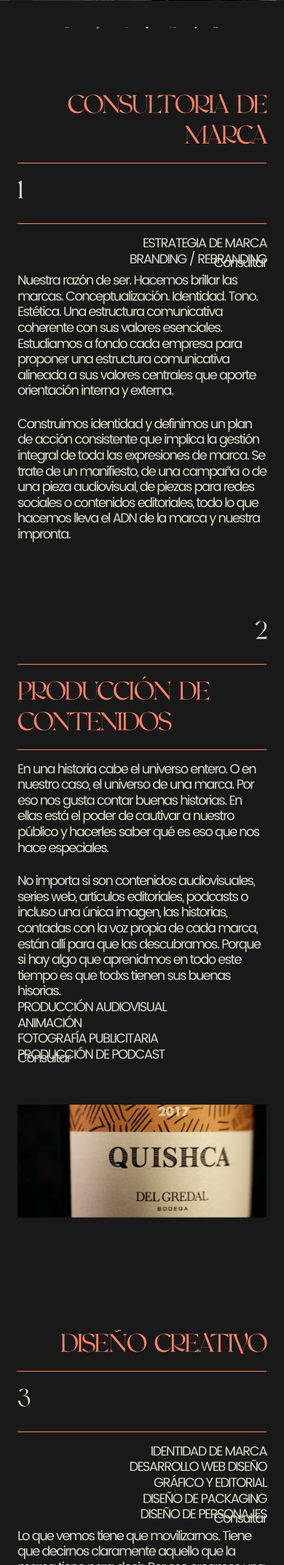
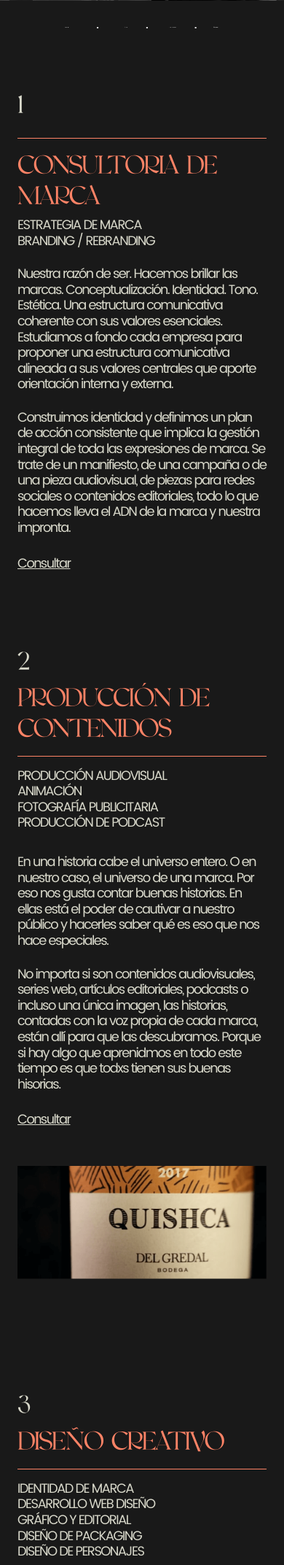
Before and after one commit to chimpadigital/cinergia-web, a PHP site: page /services.php in a window 390 px wide. Shown: the part 1104-3249 px from the top of the page at 73% size. Run offline with PHP 8.4, Linux system fonts and the light colour scheme.

Commit message:
ajustando mobile service

```diff
--- a/assets/css/style.css
+++ b/assets/css/style.css
@@ -347,10 +347,11 @@ lottie-player {
 }
 .btn-link-naranja {
     bottom: 0;
-    font-size: 18px;
+    font-size: 24px;
     position: absolute;
     transition: all .3s;
     color: var(--pastel);
+    text-decoration: underline;
 }
 .btn-link-naranja:hover {color: var(--naranja);}
 .nav-menu p {line-height: 1;}
@@ -1202,4 +1203,10 @@ footer ul li p {
         padding-left: 0;
         border-left: none;
     }
+    /* === */
+
+    .btn-link-naranja {
+        font-size: 18px;
+        position: relative;
+    }
 }
--- a/services.php
+++ b/services.php
@@ -76,23 +76,24 @@
         <section class="bg-negro p-100">
             <div class="container">
                 <div class="row">
-                    <div class="col-md-4">
-                        <h3 class="Valky fc-naranja text-end">CONSULTORIA DE MARCA</h3>
-                        <hr class="hr-divider-naranja">
+                    <div class="col-md-4 order-2 order-md-1">
+                        <h3 class="Valky fc-naranja text-md-end ">CONSULTORIA DE MARCA</h3>
+                        <hr class="hr-divider-naranja d-none d-md-block">
                     </div>
-                    <div class="col-md-7 offset-md-1 d-flex flex-column justify-content-end">
+                    <div class="col-md-7 offset-md-1 d-flex flex-column justify-content-end  order-1 order-md-2">
                         <h3 class="Valky fc-pastel">1</h3>
                         <hr class="hr-divider-naranja">
                     </div>
                 </div>
                 <div class="row">
-                    <div class="col-md-4 d-flex flex-column justify-content-center align-items-end position-relative">
-                        <h5 class="fc-pastel text-end">ESTRATEGIA DE MARCA <br> BRANDING / REBRANDING</h5>
-                        <a href="contacto.php" class="btn-link-naranja mt-5">Consultar</a>
+                    <div class="col-md-4 d-flex flex-column justify-content-center align-items-md-end position-relative">
+                        <h5 class="fc-pastel text-md-end mb-4 mb-md-0">ESTRATEGIA DE MARCA <br> BRANDING / REBRANDING</h5>
+                        <a href="contacto.php" class="btn-link-naranja d-none d-md-block">Consultar</a>
                     </div>
                     <div class="col-md-7 offset-md-1">
                         <h5 class="fc-pastel mb-4">Nuestra razón de ser. Hacemos brillar las marcas. Conceptualización. Identidad. Tono. Estética. Una estructura comunicativa coherente con sus valores esenciales. Estudiamos a fondo cada empresa para proponer una estructura comunicativa alineada a sus valores centrales que aporte orientación interna y externa.</h5>
                         <h5 class="fc-pastel mb-0">Construimos identidad y definimos un plan de acción consistente que implica la gestión integral de toda las expresiones de marca. Se trate de un manifiesto, de una campaña o de una pieza audiovisual, de piezas para redes sociales o contenidos editoriales, todo lo que hacemos lleva el ADN de la marca y nuestra impronta.</h5>
+                        <a href="contacto.php" class="btn-link-naranja mt-4 position-relatice d-block d-md-none">Consultar</a>
                     </div>
                 </div>
             </div>
@@ -101,9 +102,9 @@
         <section class="bg-negro p-100">
             <div class="container">
                 <div class="row">
-                    <div class="col-md-6 d-flex flex-column justify-content-end align-items-end">
+                    <div class="col-md-6 d-flex flex-column justify-content-end align-items-md-end">
                         <h3 class="Valky fc-pastel">2</h3>
-                        <hr class="hr-divider-naranja">
+                        <hr class="hr-divider-naranja d-none d-md-block">
                     </div>
                     <div class="col-md-5 offset-md-1">
                         <h3 class="Valky fc-naranja">PRODUCCIÓN DE CONTENIDOS</h3>
@@ -111,13 +112,14 @@
                     </div>
                 </div>
                 <div class="row">
-                    <div class="col-md-6">
+                    <div class="col-md-6 order-2 order-md-1">
                         <h5 class="fc-pastel mb-4">En una historia cabe el universo entero. O en nuestro caso, el universo de una marca. Por eso nos gusta contar buenas historias. En ellas está el poder de cautivar a nuestro público y hacerles saber qué es eso que nos hace especiales.</h5>
                         <h5 class="fc-pastel mb-0">No importa si son contenidos audiovisuales, series web, artículos editoriales, podcasts o incluso una única imagen, las historias, contadas con la voz propia de cada marca, están allí para que las descubramos. Porque si hay algo que aprenidmos en todo este tiempo es que todxs tienen sus buenas hisorias. </h5>
+                        <a href="contacto.php" class="btn-link-naranja mt-4 position-relatice d-block d-md-none">Consultar</a>
                     </div>
-                    <div class="col-md-5 offset-md-1 d-flex flex-column justify-content-center position-relative">
+                    <div class="col-md-5 offset-md-1 d-flex flex-column justify-content-center position-relative order-1 order-md-2 mb-4 mb-md-0">
                         <h5 class="fc-pastel">PRODUCCIÓN AUDIOVISUAL <br> ANIMACIÓN <br> FOTOGRAFÍA PUBLICITARIA <br>PRODUCCIÓN DE PODCAST</h5>
-                        <a href="contacto.php" class="btn-link-naranja mt-5">Consultar</a>
+                        <a href="contacto.php" class="btn-link-naranja d-none d-md-block">Consultar</a>
                     </div>
                 </div>
             </div>
@@ -146,23 +148,24 @@
         <section class="bg-negro p-100">
             <div class="container">
                 <div class="row">
-                    <div class="col-md-4">
-                        <h3 class="Valky fc-naranja text-end">DISEÑO CREATIVO</h3>
+                    <div class="col-md-4 order-2 order-md-1">
+                        <h3 class="Valky fc-naranja text-md-end">DISEÑO CREATIVO</h3>
                         <hr class="hr-divider-naranja">
                     </div>
-                    <div class="col-md-7 offset-md-1 d-flex flex-column justify-content-end">
+                    <div class="col-md-7 offset-md-1 d-flex flex-column justify-content-md-end order-1 order-md-2">
                         <h3 class="Valky fc-pastel">3</h3>
-                        <hr class="hr-divider-naranja">
+                        <hr class="hr-divider-naranja d-none d-md-block">
                     </div>
                 </div>
                 <div class="row">
-                    <div class="col-md-4 d-flex flex-column justify-content-center align-items-end position-relative">
-                        <h5 class="fc-pastel text-end">IDENTIDAD DE MARCA <br> DESARROLLO WEB DISEÑO <br> GRÁFICO Y EDITORIAL <br> DISEÑO DE PACKAGING <br> DISEÑO DE PERSONAJES</h5>
-                        <a href="contacto.php" class="btn-link-naranja mt-5">Consultar</a>
+                    <div class="col-md-4 d-flex flex-column justify-content-center align-items-md-end position-relative mb-4 mb-md-0">
+                        <h5 class="fc-pastel text-md-end">IDENTIDAD DE MARCA <br> DESARROLLO WEB DISEÑO <br> GRÁFICO Y EDITORIAL <br> DISEÑO DE PACKAGING <br> DISEÑO DE PERSONAJES</h5>
+                        <a href="contacto.php" class="btn-link-naranja d-none d-md-block">Consultar</a>
                     </div>
                     <div class="col-md-7 offset-md-1">
                         <h5 class="fc-pastel mb-4">Lo que vemos tiene que movilizarnos. Tiene que decirnos claramente aquello que la marca tiene para decir. Por eso creamos una comunicación visual y estética que la  identifique claramente e impacte positivamente en su público objetivo.</h5>
                         <h5 class="fc-pastel mb-0">Desde el diseño editorial hasta el diseño web e interactivo, hacemos de la creatividad, los valores de marca, sus objetivos comerciales y comunicacionales, la usabilidad y la experiencia del usuario elementos centrales en todo lo que diseñamos.</h5>
+                        <a href="contacto.php" class="btn-link-naranja mt-4 position-relatice d-block d-md-none">Consultar</a>
                     </div>
                 </div>
             </div>
@@ -171,9 +174,9 @@
         <section class="bg-negro p-100">
             <div class="container">
                 <div class="row">
-                    <div class="col-md-6 d-flex flex-column justify-content-end align-items-end">
+                    <div class="col-md-6 d-flex flex-column justify-content-end align-items-md-end">
                         <h3 class="Valky fc-pastel">4</h3>
-                        <hr class="hr-divider-naranja">
+                        <hr class="hr-divider-naranja d-none d-md-block">
                     </div>
                     <div class="col-md-5 offset-md-1">
                         <h3 class="Valky fc-naranja">MARKETING DIGITAL</h3>
@@ -181,12 +184,13 @@
                     </div>
                 </div>
                 <div class="row">
-                    <div class="col-md-6">
+                    <div class="col-md-6 order-2 order-md-1">
                         <h5 class="fc-pastel mb-0">En los nuevos medios y espacios online está el presente y el futuro. Implementamos estrategias creativas de posicionamiento y comercialización digital de manera integral: diseñamos, ejecutamos, monitoreamos y optimizamos acciones de marketing y publicidad que visibilizan a la marca según los objetivos trazados en su plan de negocios y alineado plenamente con su estrategia comunicacional.</h5>
+                        <a href="contacto.php" class="btn-link-naranja mt-4 position-relatice d-block d-md-none">Consultar</a>
                     </div>
-                    <div class="col-md-5 offset-md-1 d-flex flex-column justify-content-center position-relative">
+                    <div class="col-md-5 offset-md-1 d-flex flex-column justify-content-center position-relative order-1 order-md-2 mb-4 mb-md-0">
                         <h5 class="fc-pastel">ESTRATEGIA DIGITAL <br> PUBLICIDAD DIGITAL <br> REDES SOCIALES <br> MARKETING DE INFLUENCERS</h5>
-                        <a href="contacto.php" class="btn-link-naranja mt-5">Consultar</a>
+                        <a href="contacto.php" class="btn-link-naranja d-none d-md-block">Consultar</a>
                     </div>
                 </div>
             </div>
```
